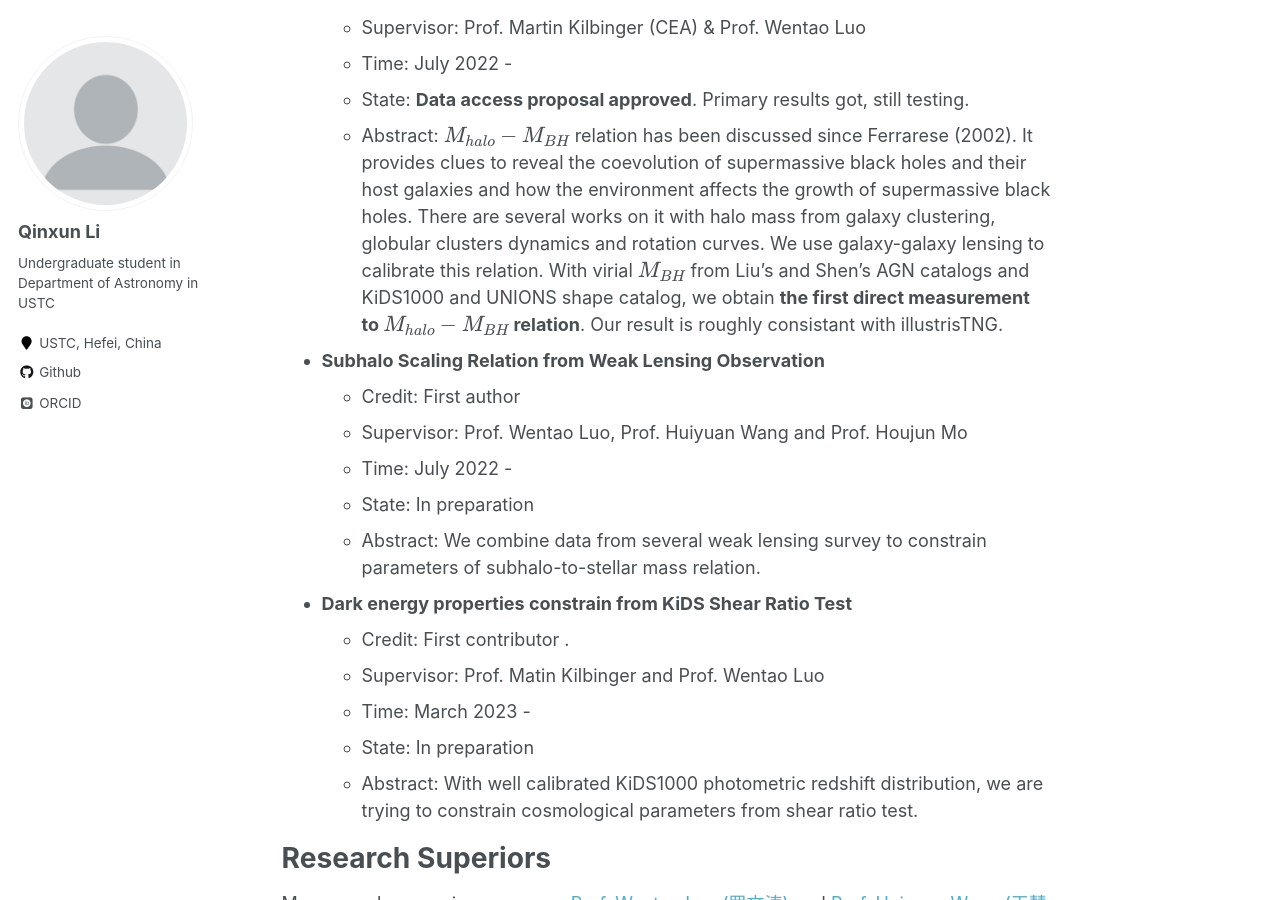
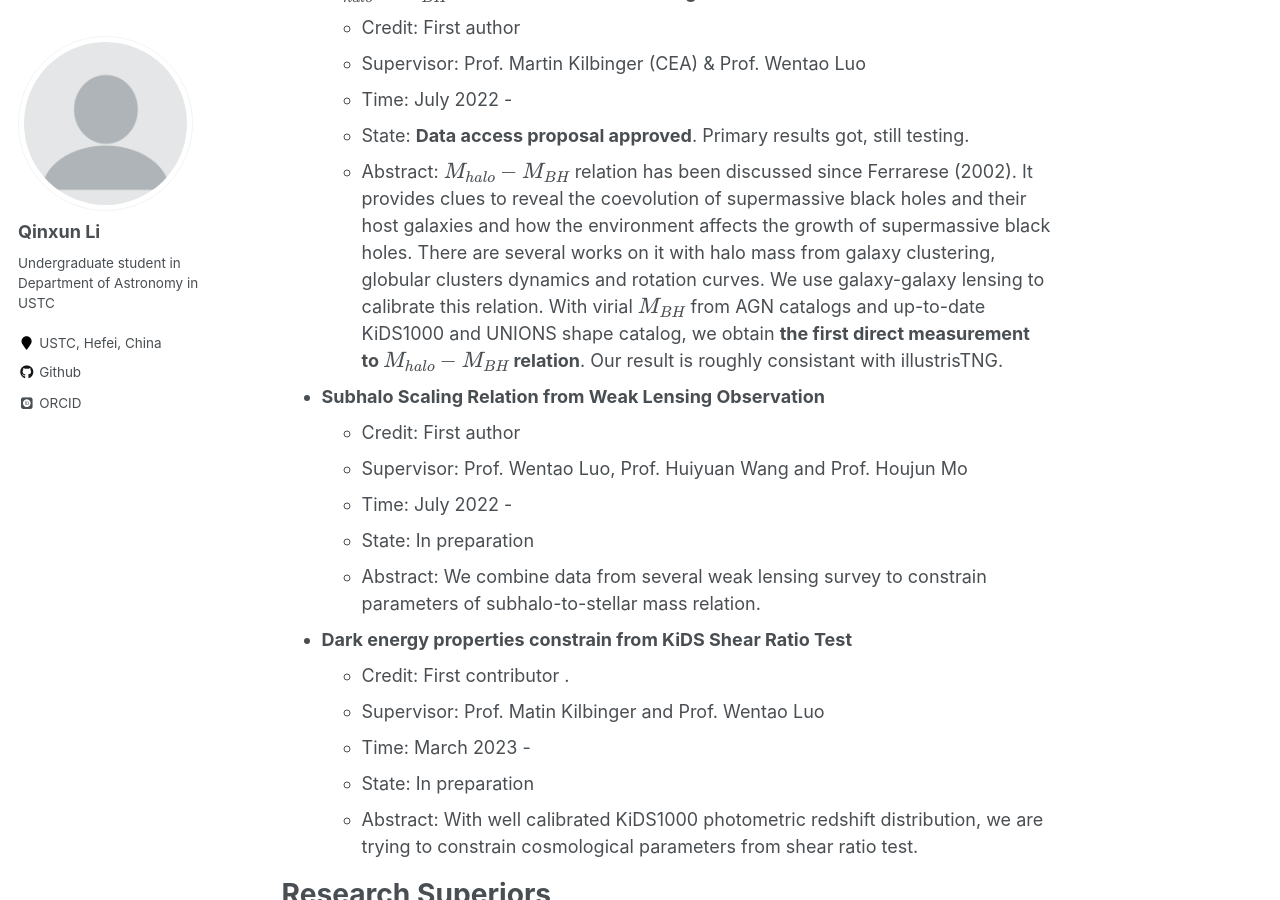
Before and after one commit to qxli2333/qxli2333.github.io, a Jekyll site: the page built from _pages/about.md, in a window 1280 px wide and 900 px high, scrolled down 2899 px. Built offline with Jekyll 4.4.1, drawn with Linux system fonts in a browser that asks for light colours; some web fonts are replaced; formulas are drawn with MathJax 3.

Commit message:
modified:   _pages/about.md 	modified:   _pages/cv.md

```diff
--- a/_pages/about.md
+++ b/_pages/about.md
@@ -41,6 +41,7 @@ I am only a beginner in astronomy and astrophysics with pratical experience in f
 
 Other preparation for PhD
 ======
+*
 * Passing 8 graduate courses (31 credits) in math, physics and astrophysics with high grades (3.92/4.0 or 90.4/100 for these courses)
 * Awareness of important telescopes and survey projects among the world
 * Rich experience in international collaboration
@@ -79,7 +80,7 @@ Research experience
   * Supervisor: Prof. Martin Kilbinger (CEA) & Prof. Wentao Luo
   * Time: July 2022 -
   * State: **Data access proposal approved**. Primary results got, still testing.
-  * Abstract: $M_{halo}-M_{BH}$ relation has been discussed since Ferrarese (2002). It provides clues to reveal the coevolution of supermassive black holes and their host galaxies and how the environment affects the growth of supermassive black holes. There are several works on it with halo mass from galaxy clustering, globular clusters dynamics and rotation curves. We use galaxy-galaxy lensing to calibrate this relation. With virial $M_{BH}$ from Liu's and Shen's AGN catalogs and KiDS1000 and UNIONS shape catalog, we obtain **the first direct measurement to $M_{halo}-M_{BH}$ relation**. Our result is roughly consistant with illustrisTNG.
+  * Abstract: $M_{halo}-M_{BH}$ relation has been discussed since Ferrarese (2002). It provides clues to reveal the coevolution of supermassive black holes and their host galaxies and how the environment affects the growth of supermassive black holes. There are several works on it with halo mass from galaxy clustering, globular clusters dynamics and rotation curves. We use galaxy-galaxy lensing to calibrate this relation. With virial $M_{BH}$ from AGN catalogs and up-to-date KiDS1000 and UNIONS shape catalog, we obtain **the first direct measurement to $M_{halo}-M_{BH}$ relation**. Our result is roughly consistant with illustrisTNG.
 
 * **Subhalo Scaling Relation from Weak Lensing Observation**
   * Credit: First author
```
Also changed, not shown: _pages/cv.md (+1 -1 lines).
